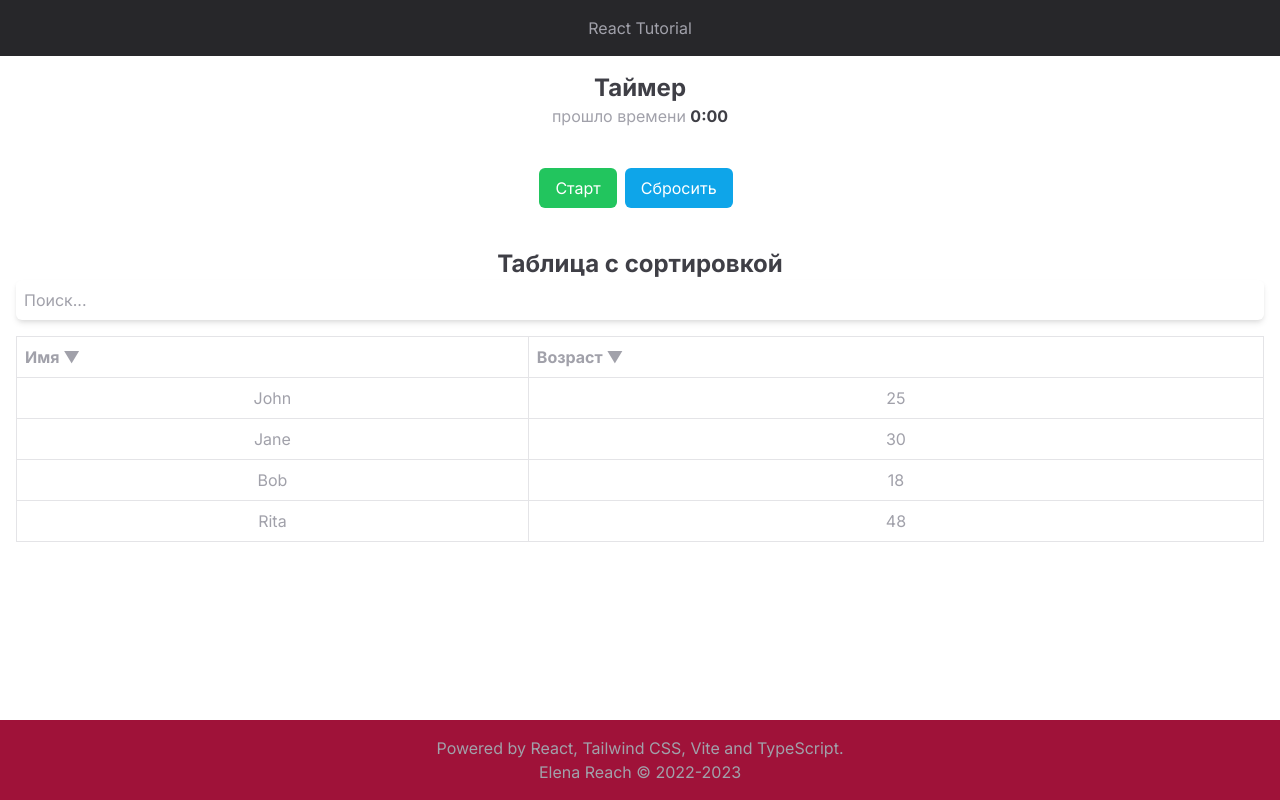
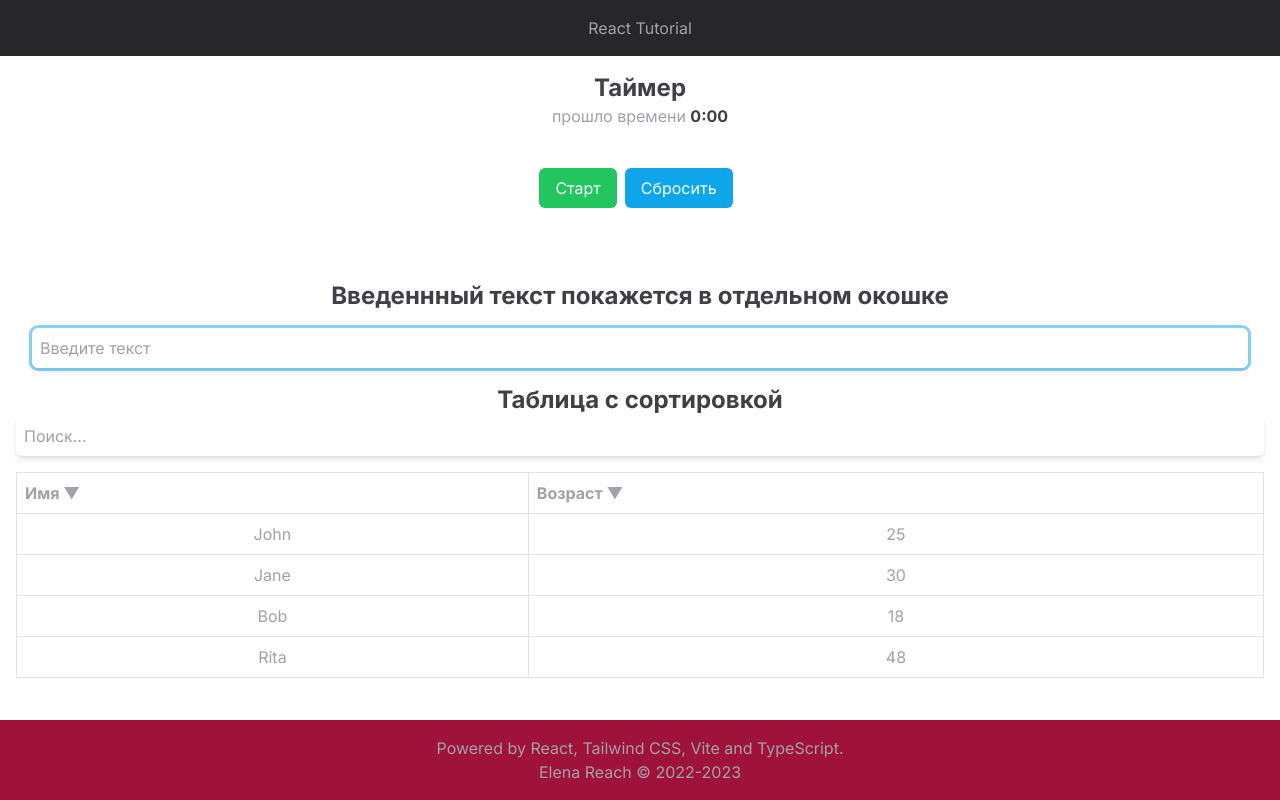
Before and after one commit to elenareach-developer/industrial, a React (Vite) app: page / in a window 1280 px wide. Built offline with nearby package versions, Linux system fonts and the light colour scheme.

Commit message:
add element shoing input text with design

```diff
--- a/src/App.tsx
+++ b/src/App.tsx
@@ -4,6 +4,7 @@ import Footer from './components/Footer'
 import { Provider } from 'react-redux';
 import SidebarMenu from './components/SideBarMenu';
 import DataTable from './components/DataTable';
+import TextForm from './components/TextForm';
 import TimerSimple from './components/TimerSimple';
 import store from './redux/store';
 
@@ -24,9 +25,12 @@ function App(): JSX.Element {
         <div className="w-full p-4 text-center text-gray-400">
           <Hero />
           <TimerSimple />
+          <TextForm/>
           <DataTable/>
         </div>
         <Footer />
+
+
       </div>
     </Provider>
     </>
--- /dev/null
+++ b/src/components/TextForm.tsx
@@ -0,0 +1,36 @@
+import React, {useState} from 'react';
+
+const TextForm: React.FC =()=>{
+//1. input from inpyt
+//2. get that value
+//3. show that value in the screen
+//to do get traslation fo the pages
+    const [text, setText] = useState<string>('')
+
+    const handleChange=(e: React.ChangeEvent<HTMLInputElement>)=>{
+        setText(e.target.value)
+    }
+
+    return(
+        <>
+            <div className="container mx-auto p-4">
+                <h1 className="text-2xl font-extrabold text-gray-700 p-4">Введеннный текст покажется в отдельном окошке</h1>
+                <input
+                    type="text"
+                    value={text}
+                    onChange={handleChange}
+                    placeholder = "Введите текст"
+                    className="w-full p-2 rounded-md shadow-md border-gray-700 focus:outline-none focus: ring focus:border-blue-300"
+                    />
+                {text && (
+                    <div className="bg-gray-100 p-4 rounded-md shadow-md">
+                        <h2 className="text-xl font-semiold">Введенный текст:</h2>
+                        <p className="mt-2">{text}</p>
+                    </div>
+
+                )}
+            </div>
+        </>
+    )
+}
+export default TextForm
```
